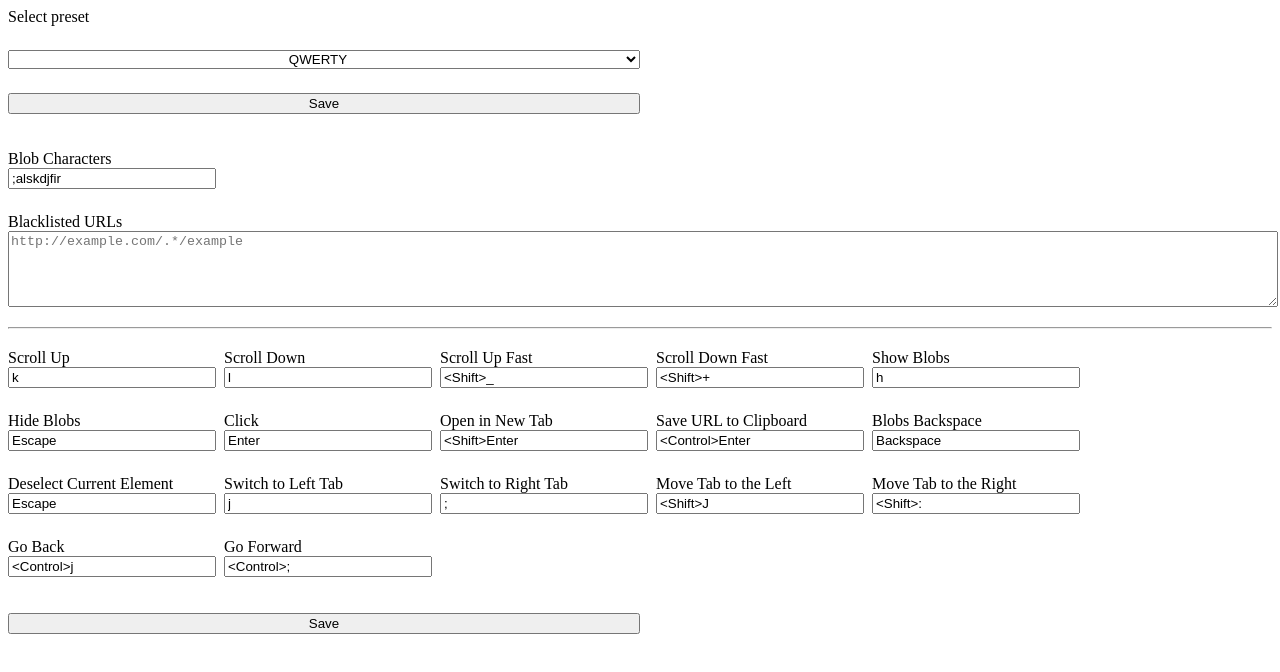
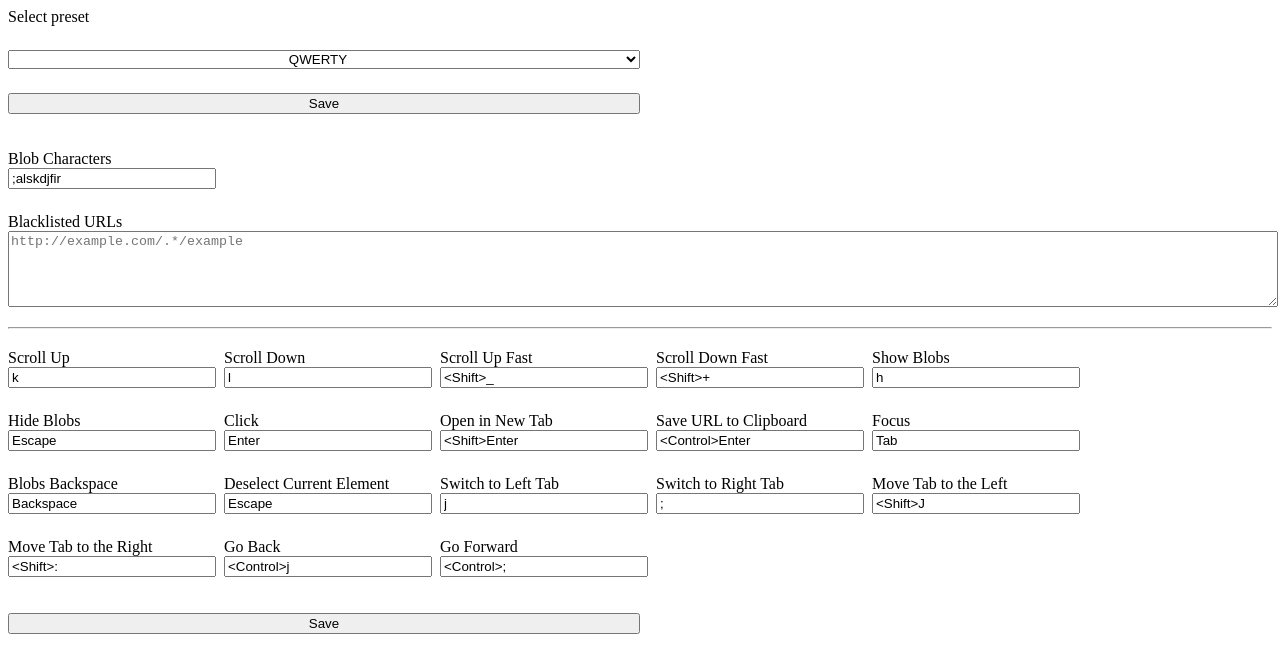
Before and after one commit to mortie/mouseless-plugin, a browser extension: page settings/options.html in a window 1280 px wide. Drawn offline with Linux system fonts and the light colour scheme.

Commit message:
Feature: Focus selected interactive element

```diff
--- a/settings/options.html
+++ b/settings/options.html
@@ -114,6 +114,11 @@ select {
 				<input class="current">
 			</label>
 
+			<label class="option" name="keys.blobs_focus">
+				Focus
+				<input class="current">
+			</label>
+
 			<label class="option" name="keys.blobs_backspace">
 				Blobs Backspace
 				<input class="current">
--- a/settings/options.js
+++ b/settings/options.js
@@ -15,6 +15,7 @@ var presets = {
 			blobs_click: "Enter",
 			blobs_click_new_tab: "<Shift>Enter",
 			blobs_click_clipboard: "<Control>Enter",
+			blobs_focus: "Tab",
 			blobs_backspace: "Backspace",
 			elem_deselect: "Escape",
 			change_tab_left: "j",
@@ -41,6 +42,7 @@ var presets = {
 			blobs_click: "Enter",
 			blobs_click_new_tab: "<Shift>Enter",
 			blobs_click_clipboard: "<Control>Enter",
+			blobs_focus: "Tab",
 			blobs_backspace: "Backspace",
 			elem_deselect: "Escape",
 			change_tab_left: "j",
@@ -67,6 +69,7 @@ var presets = {
 			blobs_click: "Enter",
 			blobs_click_new_tab: "<Shift>Enter",
 			blobs_click_clipboard: "<Control>Enter",
+			blobs_focus: "Tab",
 			blobs_backspace: "Backspace",
 			elem_deselect: "Escape",
 			change_tab_left: "j",
@@ -93,6 +96,7 @@ var presets = {
 			blobs_click: "Enter",
 			blobs_click_new_tab: "<Shift>Enter",
 			blobs_click_clipboard: "<Control>Enter",
+			blobs_focus: "Tab",
 			blobs_backspace: "Backspace",
 			elem_deselect: "Escape",
 			change_tab_left: "h",
@@ -119,6 +123,7 @@ var presets = {
 			blobs_click: "Enter",
 			blobs_click_new_tab: "<Shift>Enter",
 			blobs_click_clipboard: "<Control>Enter",
+			blobs_focus: "Tab",
 			blobs_backspace: "Backspace",
 			elem_deselect: "Escape",
 			change_tab_left: "n",
```
Also changed, not shown: ext/content.js (+17 -0 lines).
